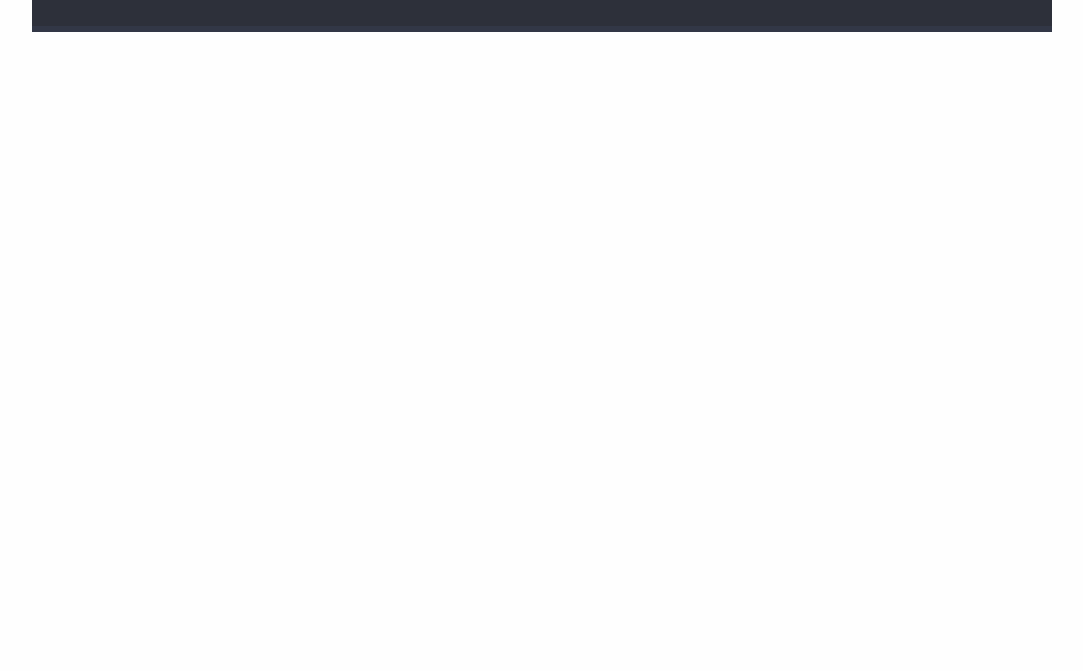
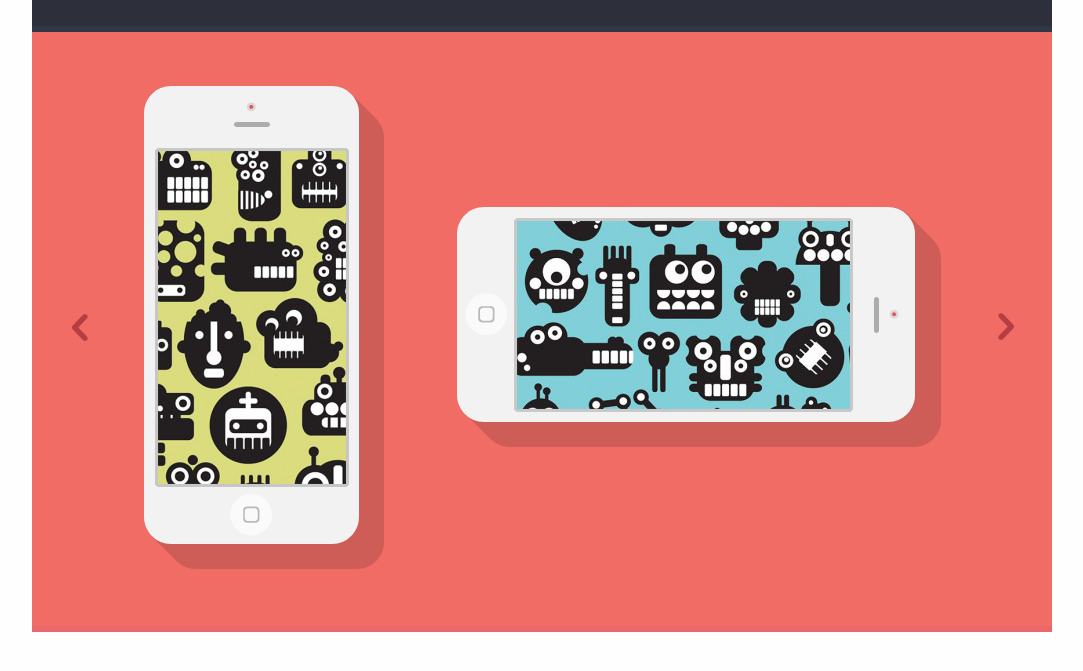
Before and after one commit to PavelUstyukov/singolo, a plain HTML site: page singolo1.html in a window 1280 px wide. Shown: the part 63-734 px from the top of the page, without its empty margins (98-1181 px from the left). Drawn offline with Linux system fonts and the light colour scheme.

Commit message:
feat: add slider

```diff
--- a/css/singolo1.css
+++ b/css/singolo1.css
@@ -71,3 +71,53 @@ body {
  transition: color .25s ease-in;
  cursor: pointer;
 }
+
+.slider {
+ background: #f06c64;
+ padding: 0 40px 4px;
+ display: flex;
+ height: 590px;
+ border-bottom: 6px solid #ea676b;
+ align-items: center;
+ justify-content: space-between;
+}
+
+.slider__iphone {
+ display: flex;
+ align-items: center;
+ justify-content: space-between;
+ width: 800px;
+}
+
+.iphone {
+ position: relative;
+}
+
+.iphone-vertical {
+ left: 1.8px;
+ top: 1.5px
+}
+
+.iphone-horizontal {
+ right: 1.5px;
+ top: 1px
+}
+
+.slider__arrow {
+ position: relative;
+}
+
+.arrow {
+ cursor: pointer;
+ filter: brightness(0.9)
+}
+
+.arrow-right {
+ transform: rotate(180deg);
+ bottom: 2.5px;
+ left: 1.5px;
+}
+
+.arrow-left {
+ top: 1.5px;
+}
--- a/singolo1.html
+++ b/singolo1.html
@@ -32,6 +32,30 @@
     </ul>
    </nav>
   </header>
+  <main>
+   <section class="slider_section">
+    <div class="slider">
+     <div class="slider__arrow  arrow-left">
+      <img src="assets/img/arrow.png" alt="arrow" class="arrow">
+     </div>
+     <div class="slider__iphone">
+      <div class="slider__iphone-vertical">
+       <img src="assets/img/iPhone_Vertical.png" class="iphone iphone-vertical" alt="iphone">
+      </div>
+      <div class="slider__iphone-horizontal">
+       <img src="assets/img/iPhone_Horizontal.png" class="iphone iphone-horizontal" alt="iphone">
+      </div>
+     </div>
+     <div class="slider__arrow  arrow-right">
+      <img src="assets/img/arrow.png" alt="arrow" class="arrow">
+     </div>
+    </div>
+    </div>
+   </section>
+
+
+
+  </main>
  </body>
 
  </html>
```
